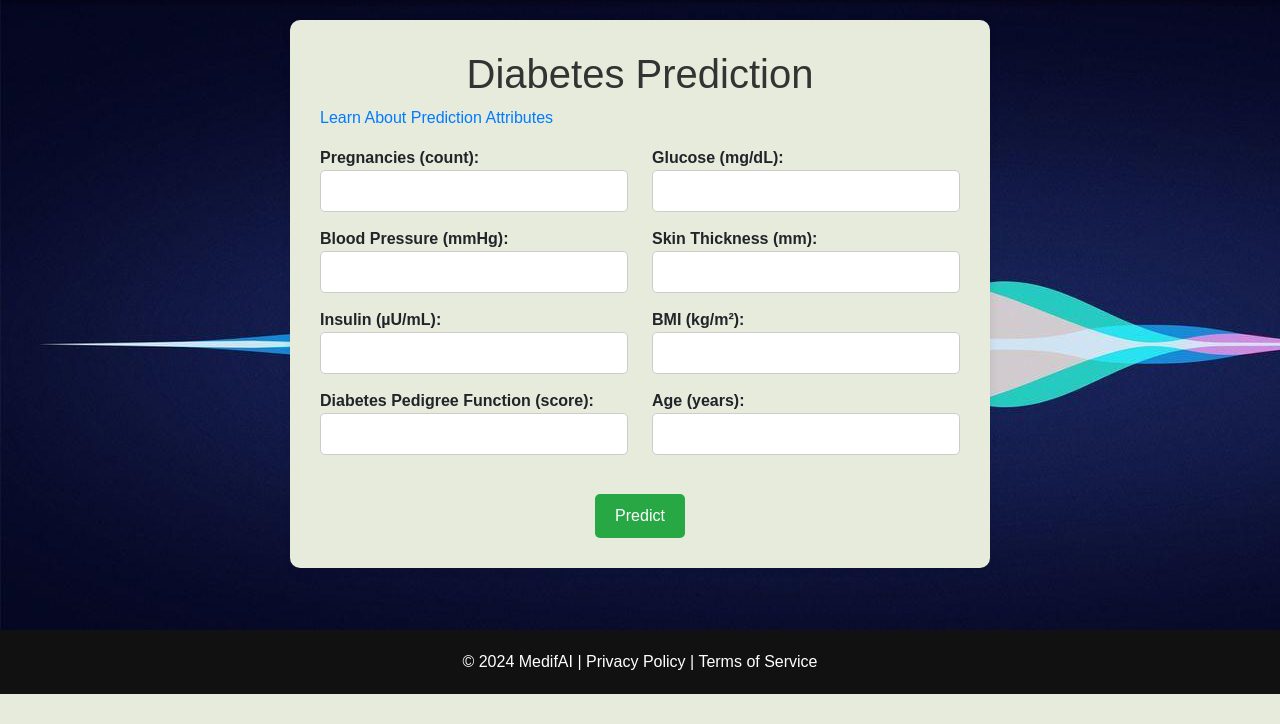
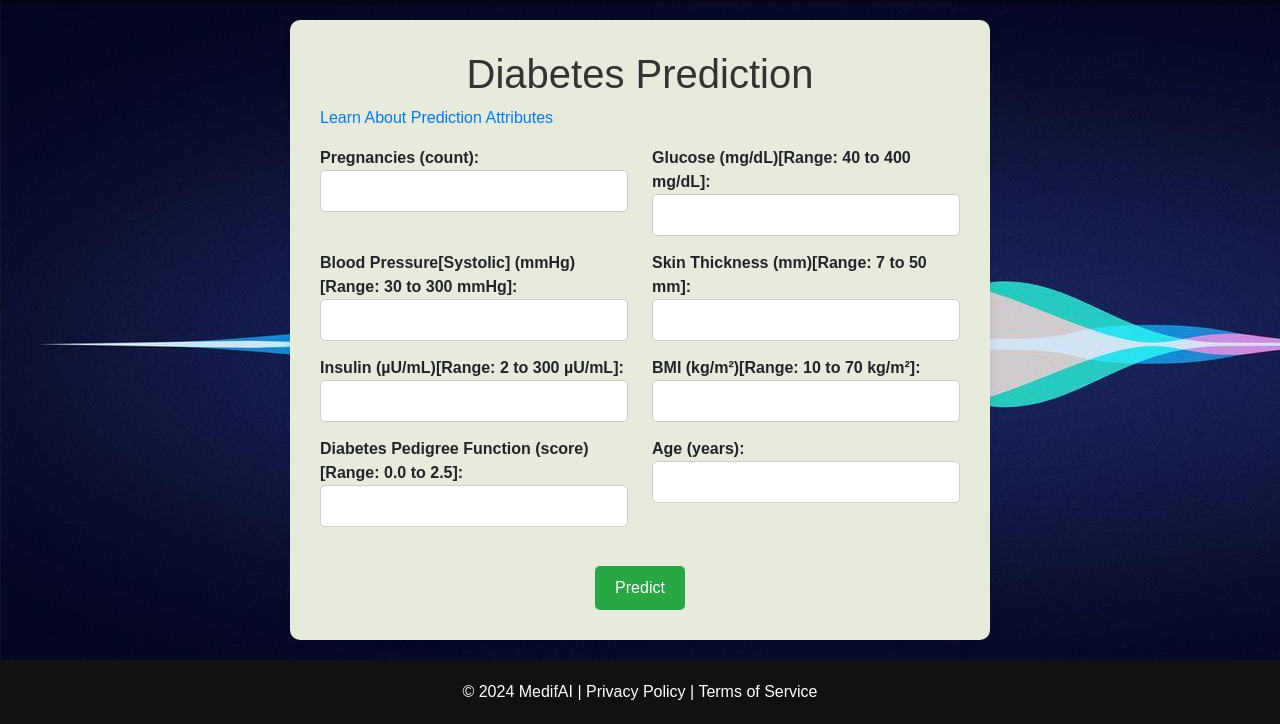
Before and after one commit to Sudeen7/MedifAI, a Django app: page /diabetes-predict/ in a window 1280 px wide. Shown: the part 106-830 px from the top of the page. Before the commit the page ends 800 px from the top, so only its background shows below. Run offline with Django 5.2, Linux system fonts and the light colour scheme; a user stored in the database is signed in; parts of the project's set-up code (start-up, migrations or seed data) failed here and were passed over.

Commit message:
Defined range for parameters

```diff
--- a/templates/explore_more.html
+++ b/templates/explore_more.html
@@ -46,13 +46,11 @@
   <h3>Symptom-Based Disease Prediction</h3>
   <p>In addition to heart disease and diabetes predictions, MedifAI offers a symptom-based prediction system. This model is capable of analyzing symptoms provided by the user and predicting the most likely diseases. For accurate predictions, users can select up to six symptoms, with at least three required to proceed.</p>
 
-  <p>The system employs a voting classifier that combines predictions from five machine learning models, ensuring robust and reliable results. The models used are:</p>
+  <p>The system employs a voting classifier that combines predictions from three machine learning models, ensuring robust and reliable results. The models used are:</p>
   <ul>
     <li><b>Support Vector Classifier (SVC):</b> A powerful model for classification tasks.</li>
     <li><b>Random Forest:</b> An ensemble method that operates by building multiple decision trees.</li>
-    <li><b>Gradient Boosting:</b> A machine learning technique that builds models in a sequential manner.</li>
     <li><b>K-Nearest Neighbors (KNN):</b> A model that classifies symptoms based on proximity to others.</li>
-    <li><b>Multinomial Naive Bayes:</b> A probabilistic model used for classification of symptoms.</li>
   </ul>
 
   <p>Once the symptoms are entered, our system will analyze them and provide detailed information on:</p>
--- a/templates/predict_diabetes.html
+++ b/templates/predict_diabetes.html
@@ -19,34 +19,34 @@
                     <input type="number" name="pregnancies" id="pregnancies" min="0" required>
                 </div>
                 <div class="col-md-6 form-group">
-                    <label for="glucose">Glucose (mg/dL):</label>
-                    <input type="number" name="glucose" id="glucose" min="0" required>
+                    <label for="glucose">Glucose (mg/dL)[Range: 40 to 400 mg/dL]:</label>
+                    <input type="number" name="glucose" id="glucose" min="40" max="400" required>
                 </div>
             </div>
             <div class="row">
                 <div class="col-md-6 form-group">
-                    <label for="blood_pressure">Blood Pressure (mmHg):</label>
-                    <input type="number" name="blood_pressure" id="blood_pressure" min="0" required>
+                    <label for="blood_pressure">Blood Pressure[Systolic] (mmHg)[Range: 30 to 300 mmHg]:</label>
+                    <input type="number" name="blood_pressure" id="blood_pressure" min="30" max="300" required>
                 </div>
                 <div class="col-md-6 form-group">
-                    <label for="skin_thickness">Skin Thickness (mm):</label>
-                    <input type="number" name="skin_thickness" id="skin_thickness" min="0" required>
+                    <label for="skin_thickness">Skin Thickness (mm)[Range: 7 to 50 mm]:</label>
+                    <input type="number" name="skin_thickness" id="skin_thickness" min="7" max="50" required>
                 </div>
             </div>
             <div class="row">
                 <div class="col-md-6 form-group">
-                    <label for="insulin">Insulin (µU/mL):</label>
-                    <input type="number" name="insulin" id="insulin" min="0" required>
+                    <label for="insulin">Insulin (µU/mL)[Range: 2 to 300 µU/mL]:</label>
+                    <input type="number" name="insulin" id="insulin" min="2" max="300" required>
                 </div>
                 <div class="col-md-6 form-group">
-                    <label for="bmi">BMI (kg/m²):</label>
-                    <input type="number" step="0.01" name="bmi" id="bmi" min="0" required>
+                    <label for="bmi">BMI (kg/m²)[Range: 10 to 70 kg/m²]:</label>
+                    <input type="number" step="0.01" name="bmi" id="bmi" min="10" max="70" required>
                 </div>
             </div>
             <div class="row">
                 <div class="col-md-6 form-group">
-                    <label for="diabetes_pedigree_function">Diabetes Pedigree Function (score):</label>
-                    <input type="number" step="0.01" name="diabetes_pedigree_function" id="diabetes_pedigree_function" min="0" required>
+                    <label for="diabetes_pedigree_function">Diabetes Pedigree Function (score)[Range: 0.0 to 2.5]:</label>
+                    <input type="number" step="0.01" name="diabetes_pedigree_function" id="diabetes_pedigree_function" min="0" max="2.5" required>
                 </div>
                 <div class="col-md-6 form-group">
                     <label for="age">Age (years):</label>
```
Also changed, not shown: templates/heart_disease_predict.html (+8 -8 lines), db.sqlite3.
